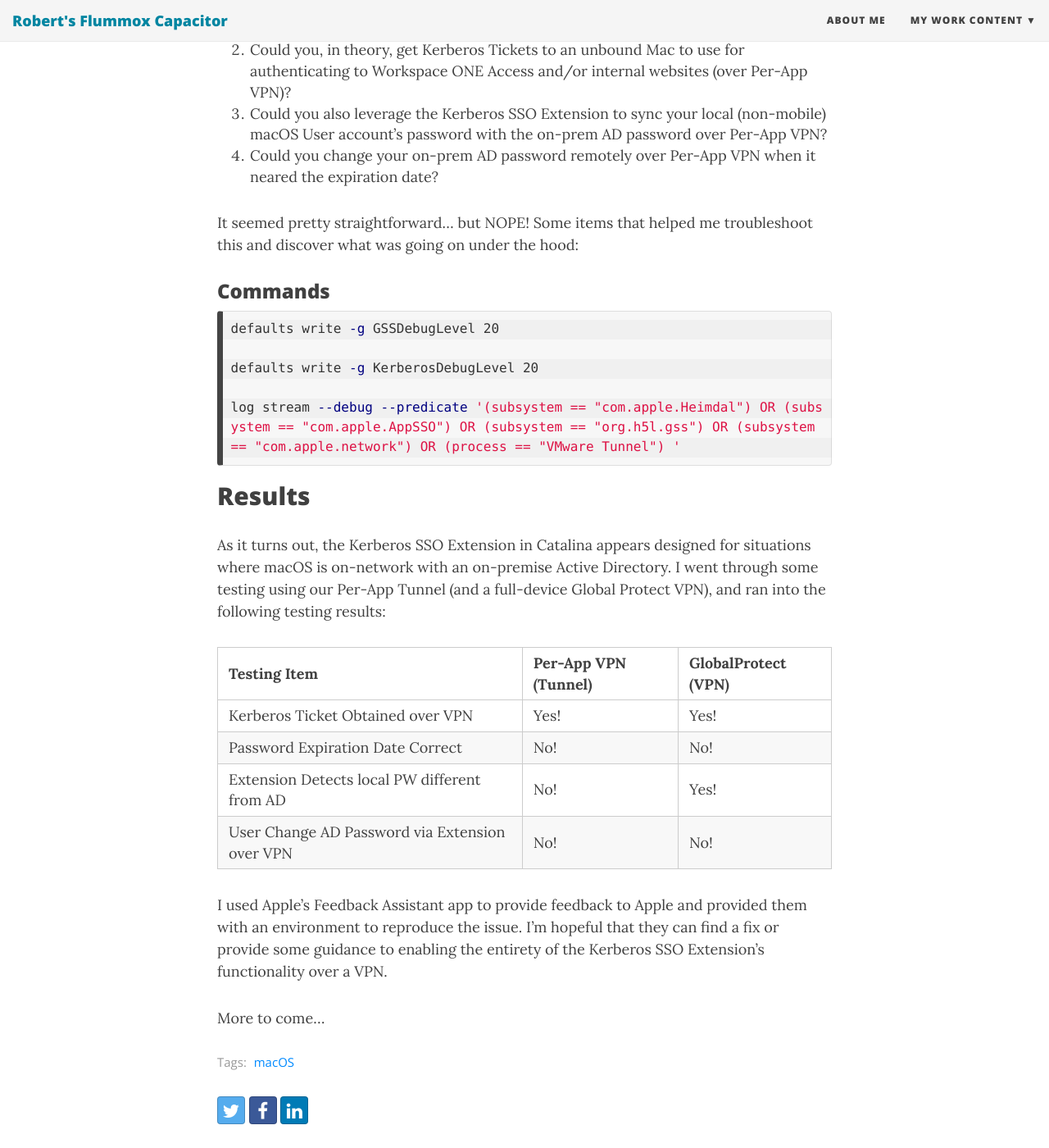
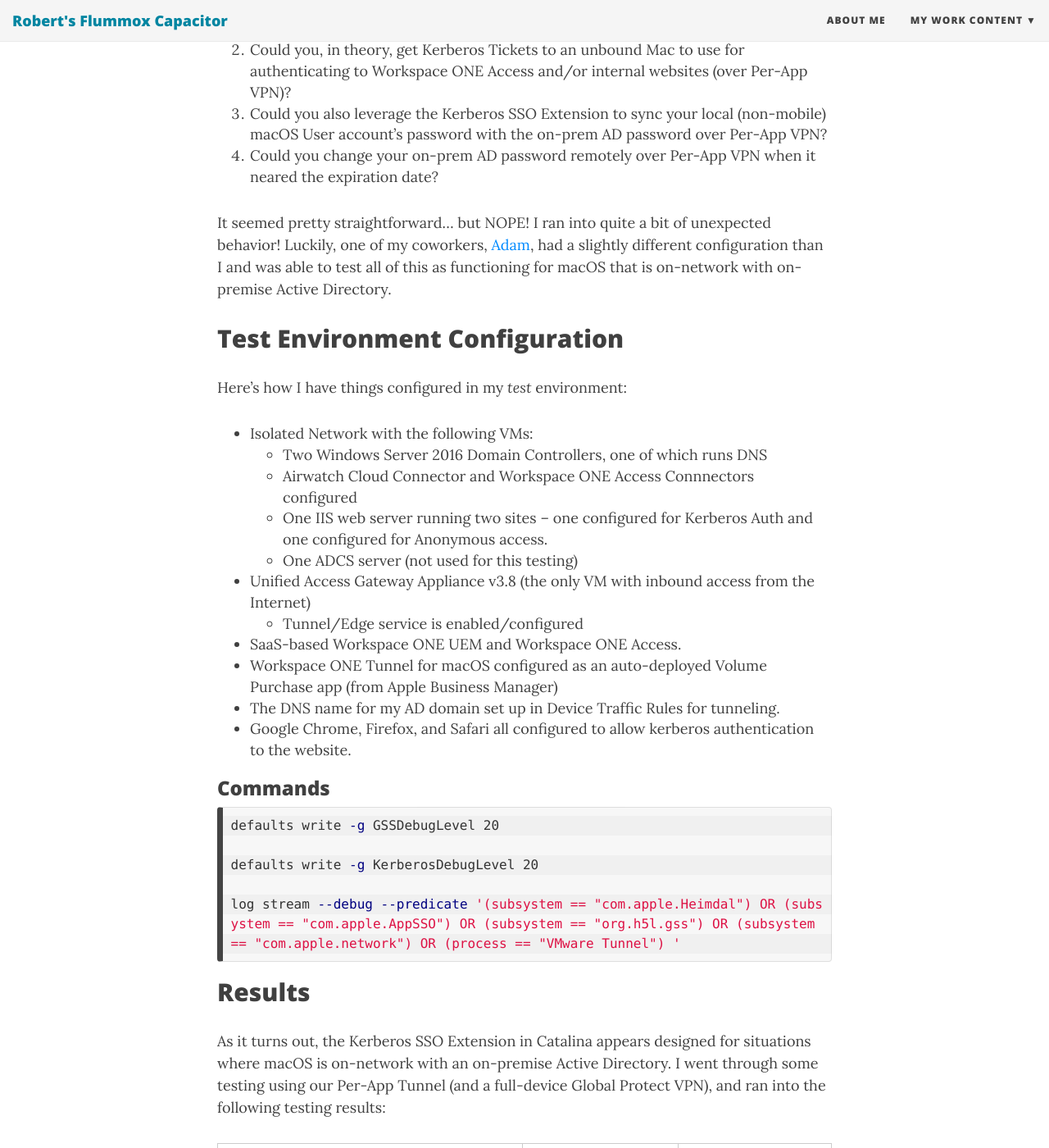
Before and after one commit to rterakedis/rterakedis.github.io, a Jekyll site: the page built from _posts/2020-02-04-macOS-Catalina-Kerberos-SSO-Over-VPN.md, in a window 1280 px wide and 1400 px high, scrolled down 940 px. Shown: the whole window at 82% size. Built offline with Jekyll 4.4.1, drawn with Linux system fonts in a browser that asks for light colours; nearby versions of some CDN libraries; some of the changed text lies outside the part shown.

Commit message:
Update to Blog Post
Signed-off-by: Robert Terakedis <rterakedis@vmware.com>

```diff
--- a/_posts/2020-02-04-macOS-Catalina-Kerberos-SSO-Over-VPN.md
+++ b/_posts/2020-02-04-macOS-Catalina-Kerberos-SSO-Over-VPN.md
@@ -19,7 +19,23 @@
 3. Could you also leverage the Kerberos SSO Extension to sync your local (non-mobile) macOS User account's password with the on-prem AD password over Per-App VPN?
 4. Could you change your on-prem AD password remotely over Per-App VPN when it neared the expiration date?
 
-It seemed pretty straightforward... but NOPE!  Some items that helped me troubleshoot this and discover what was going on under the hood:
+It seemed pretty straightforward... but NOPE!  I ran into quite a bit of unexpected behavior!  Luckily, one of my coworkers, [Adam](https://blog.eucse.com/contact/), had a slightly different configuration than I and was able to test all of this as functioning for macOS that is on-network with on-premise Active Directory.
+
+## Test Environment Configuration
+
+Here's how I have things configured in my *test* environment:
+
+* Isolated Network with the following VMs:
+  * Two Windows Server 2016 Domain Controllers, one of which runs DNS
+  * Airwatch Cloud Connector and Workspace ONE Access Connnectors configured
+  * One IIS web server running two sites -- one configured for Kerberos Auth and one configured for Anonymous access.
+  * One ADCS server (not used for this testing)
+* Unified Access Gateway Appliance v3.8 (the only VM with inbound access from the Internet)
+  * Tunnel/Edge service is enabled/configured
+* SaaS-based Workspace ONE UEM and Workspace ONE Access.
+* Workspace ONE Tunnel for macOS configured as an auto-deployed Volume Purchase app (from Apple Business Manager)
+* The DNS name for my AD domain set up in Device Traffic Rules for tunneling.
+* Google Chrome, Firefox, and Safari all configured to allow kerberos authentication to the website.
 
 ### Commands
 
@@ -42,6 +58,11 @@
 | Extension Detects local PW different from AD | No! | Yes! |
 | User Change AD Password via Extension over VPN | No! | No! |
 
+I was able to confirm that a kerberos ticket is obtained using `klist` in Terminal.  I could also confirm that I could authenticate to the Kerberos-enabled IIS website without having to provide a username/password in the browser.   Kerberos functionality appeared to be working, just not any other functionality.
+
+## Looking Forward
 I used Apple's Feedback Assistant app to provide feedback to Apple and provided them with an environment to reproduce the issue.  I'm hopeful that they can find a fix or provide some guidance to enabling the entirety of the Kerberos SSO Extension's functionality over a VPN.
 
+| Please reach out if you've done testing as well - I'd love to hear your experience!
+
 More to come...
```
